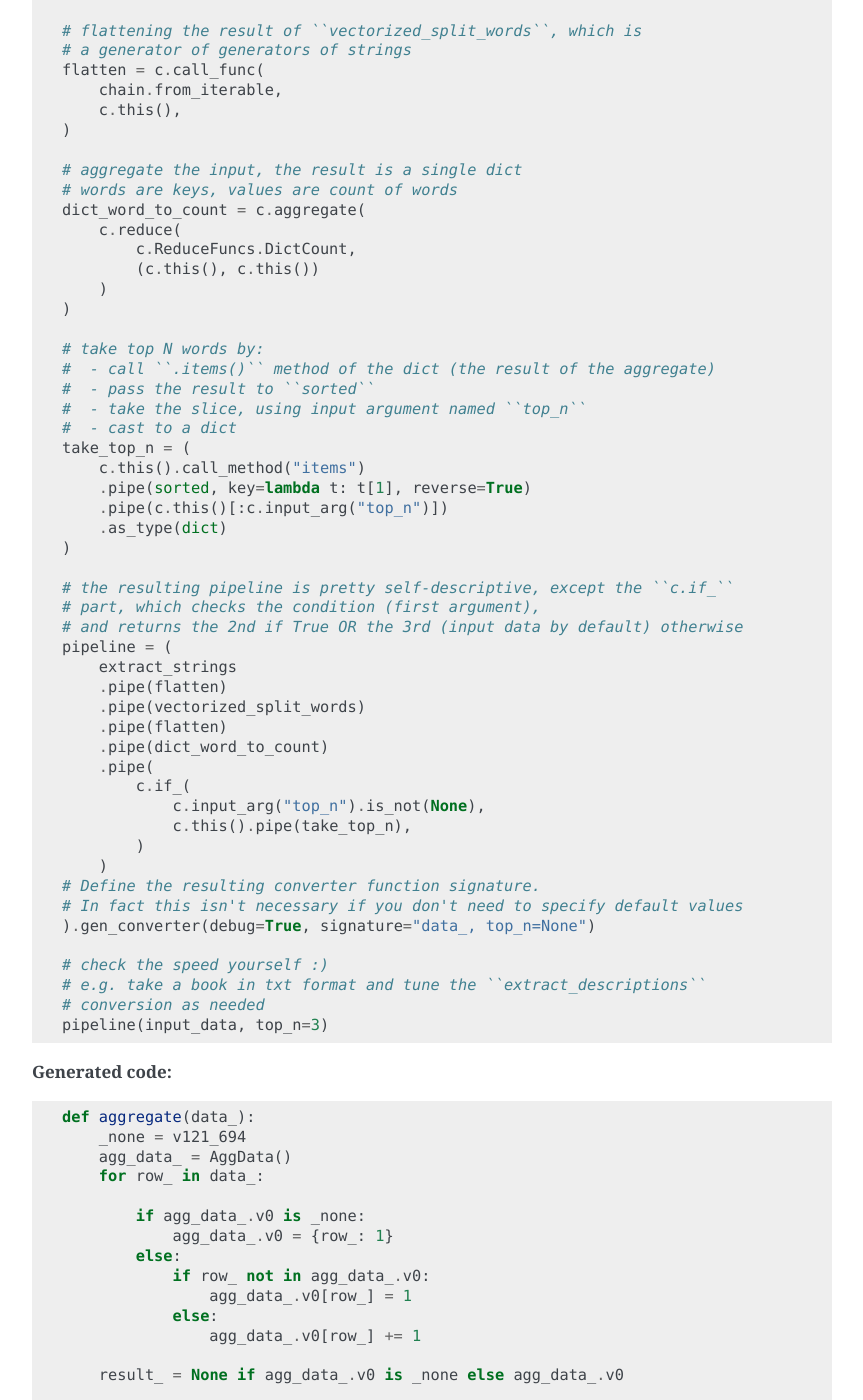
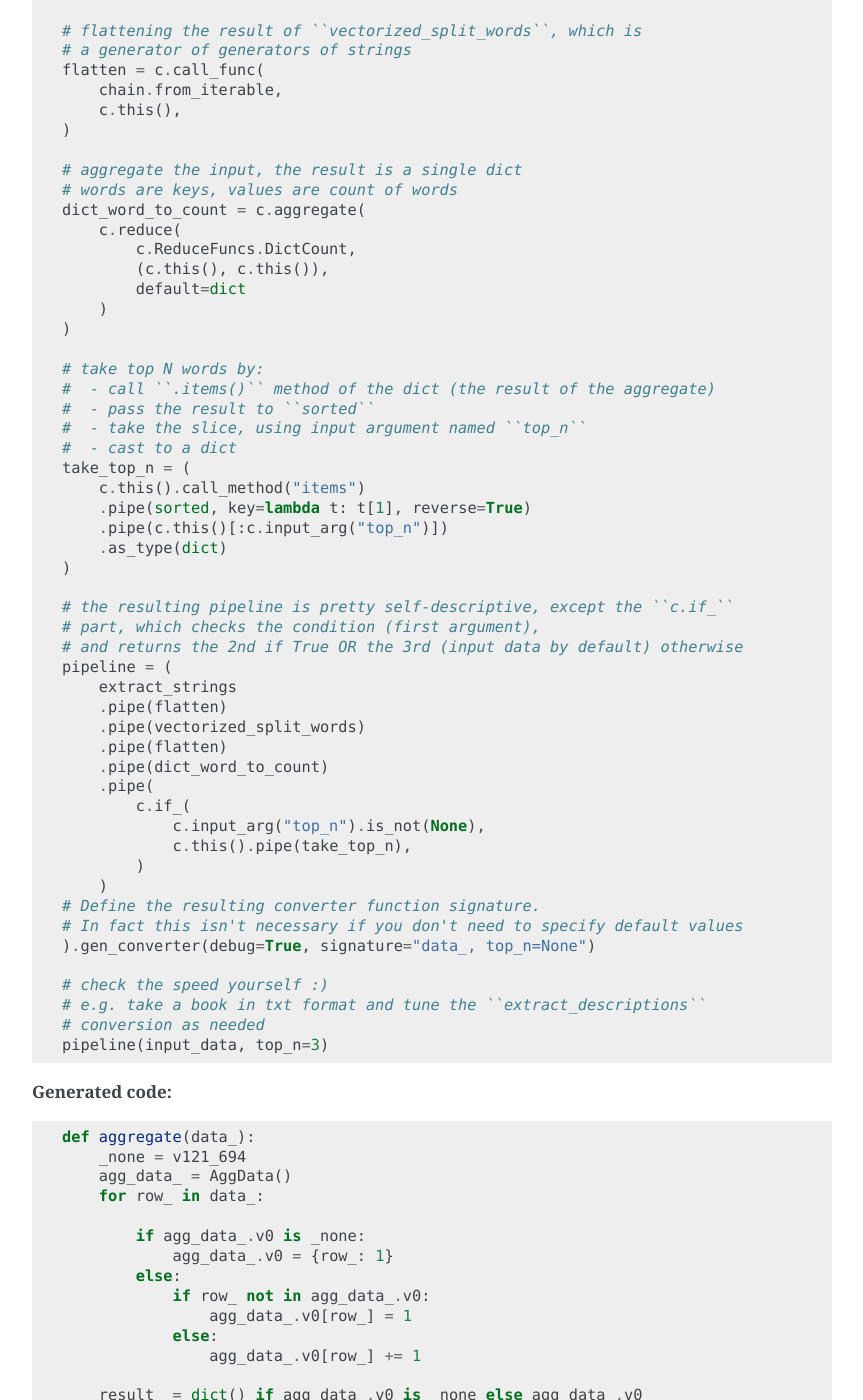
Before and after one commit to westandskif/convtools, a Sphinx documentation site: the page built from docs/index.rst, in a window 1280 px wide and 1400 px high, scrolled down 1913 px. Shown: the whole window, without its empty margins (338-1201 px from the left). Built offline with Sphinx 7.4.7, drawn with Linux system fonts in a browser that asks for light colours.

Commit message:
updated main page example

```diff
--- a/README.rst
+++ b/README.rst
@@ -137,7 +137,8 @@ An example:
    dict_word_to_count = c.aggregate(
        c.reduce(
            c.ReduceFuncs.DictCount,
-           (c.this(), c.this())
+           (c.this(), c.this()),
+           default=dict
        )
    )
 
@@ -195,7 +196,7 @@ An example:
                else:
                    agg_data_.v0[row_] += 1
 
-       result_ = None if agg_data_.v0 is _none else agg_data_.v0
+       result_ = dict() if agg_data_.v0 is _none else agg_data_.v0
 
        return result_
 
--- a/docs/index.rst
+++ b/docs/index.rst
@@ -111,7 +111,8 @@ An example:
    dict_word_to_count = c.aggregate(
        c.reduce(
            c.ReduceFuncs.DictCount,
-           (c.this(), c.this())
+           (c.this(), c.this()),
+           default=dict
        )
    )
 
@@ -169,7 +170,7 @@ An example:
                else:
                    agg_data_.v0[row_] += 1
 
-       result_ = None if agg_data_.v0 is _none else agg_data_.v0
+       result_ = dict() if agg_data_.v0 is _none else agg_data_.v0
 
        return result_
 
```
